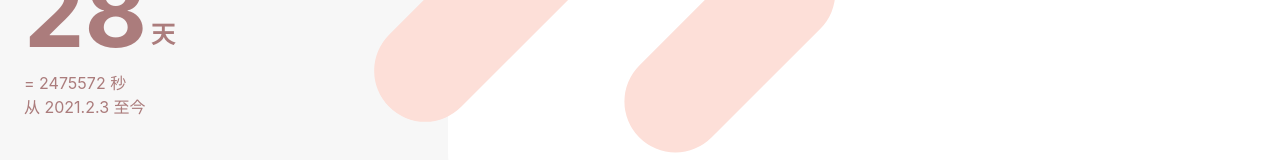
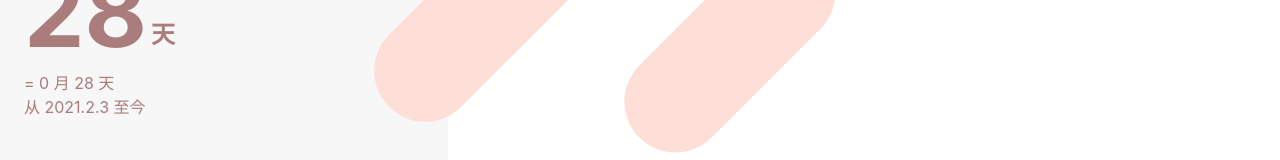
Before and after one commit to awmleer/days, a React (Create React App) app: page / in a window 1280 px wide. Shown: the part 634-794 px from the top of the page. Built offline with nearby package versions, Linux system fonts and the light colour scheme.

Commit message:
enhance: duration

```diff
--- a/src/App.tsx
+++ b/src/App.tsx
@@ -106,7 +106,7 @@ function App() {
   ), [flag])
 
   const diffDays = now.diff(since, 'days')
-  const diffSeconds = now.diff(since, 'seconds')
+  const duration = moment.duration(now.diff(since))
 
   useEffect(() => {
     const interval = setInterval(() => {
@@ -118,7 +118,6 @@ function App() {
   }, [])
 
   const [animating, setAnimating] = useState(false)
-  console.log('animating', animating)
 
   async function doAnimation() {
     if (animating) {
@@ -157,7 +156,12 @@ function App() {
           </small>
         </JumboNumber>
         <div>
-          = {diffSeconds} 秒
+          {'= '}
+          {duration.years() > 0 && (
+            duration.years() + ' 年 '
+          )}
+          {duration.months() + ' 月 '}
+          {duration.days() + ' 天'}
         </div>
         <div>
           从 2021.2.3 至今
```
